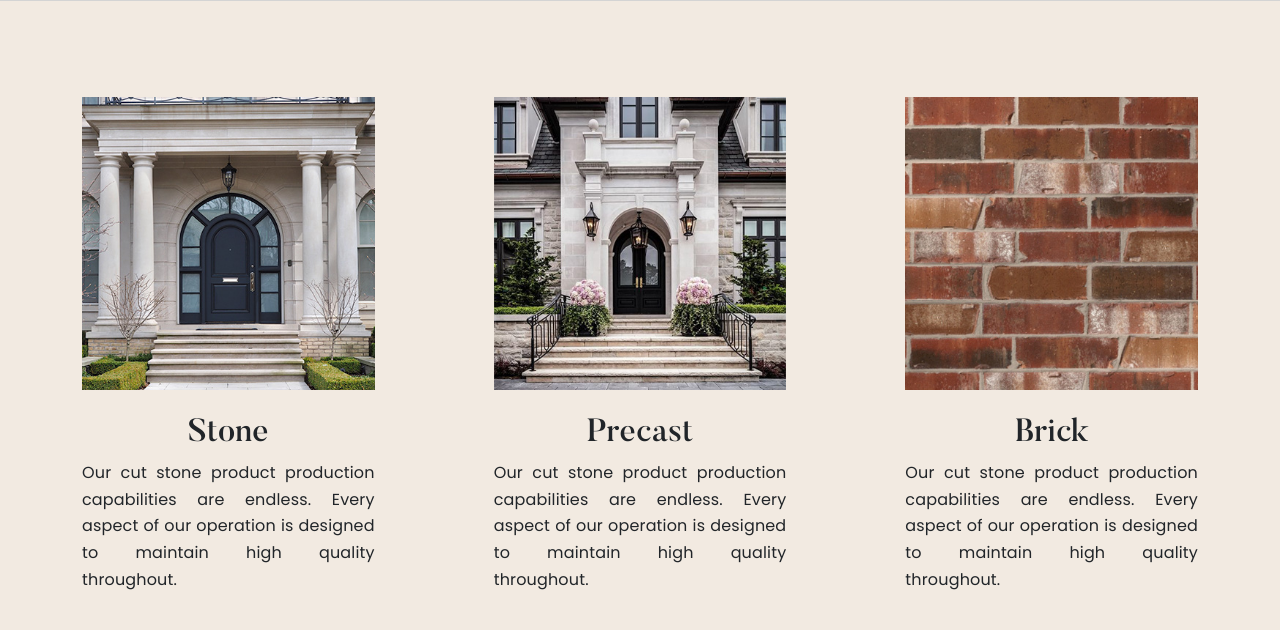
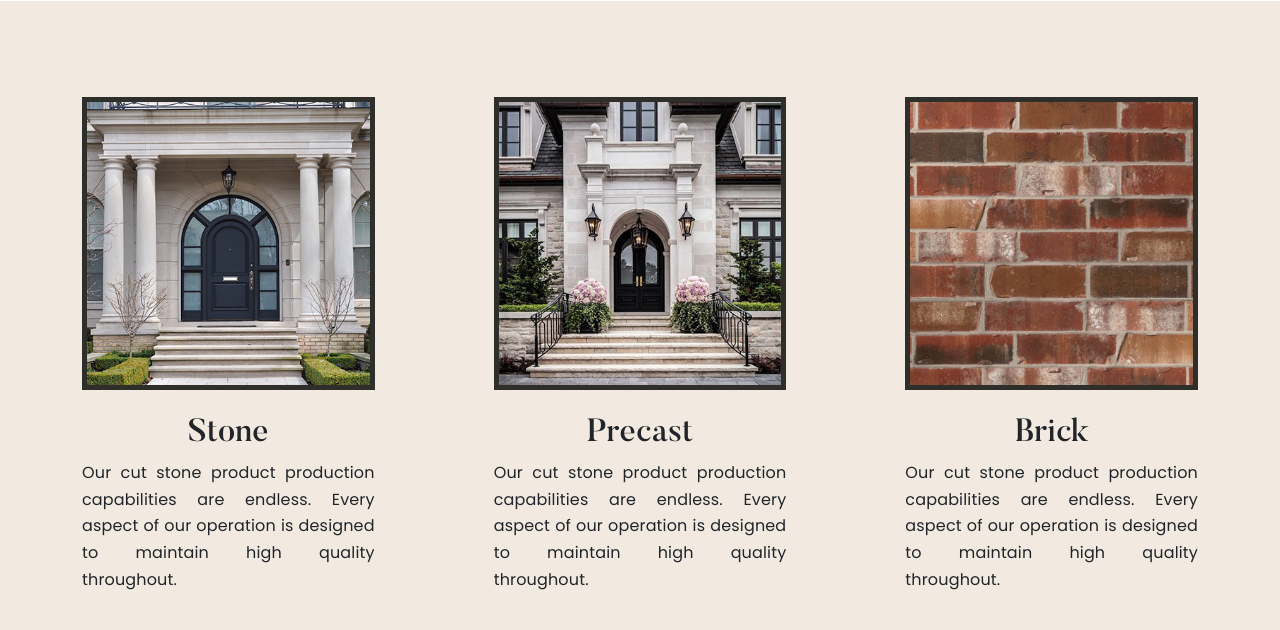
Before and after one commit to sepehrsohrabii/Tulip, a Django app: template frontend/templates/home.html in a window 1280 px wide; the page is wider, and only the part inside the window is pictured. Shown: the part 2568-3198 px from the top of that part. Run offline with Django 4.2, Linux system fonts and the light colour scheme; the template is opened without the code that fills it: most values are stand-ins (such as "Sample title", 1, 10 or a date in 2020); grey boxes marked "Sample" are stand-in pictures; form fields are guessed from the names that the template uses; some libraries are stand-ins or nearby versions; some web fonts are replaced.

Commit message:
design updated - deployment

```diff
--- a/frontend/static/css/style.css
+++ b/frontend/static/css/style.css
@@ -197,6 +197,9 @@ a.active {
 }
 .border2 {
   border-bottom: 2px solid var(--primary-color) !important;
+}
+.border3 {
+  border: 5px solid var(--dark-green) !important;
 }
 .text-color-primary {
   color: var(--primary-color) !important;
--- a/frontend/templates/home.html
+++ b/frontend/templates/home.html
@@ -27,7 +27,7 @@
 </div>
 <!-- picture slider -->
 <div class="container-fluid p-0">
-	<div id="carouselExampleCaptions"  class="carousel slide">
+	<div id="carouselExampleCaptions"  class="carousel slide"  data-bs-ride="carousel">
   <div class="carousel-inner">
     <div class="carousel-item active">
       <img src="{{ setting.img_selider_one.url }}" class="d-block w-100 object-fit-cover object-position-center" alt="image slider one">
@@ -62,9 +62,14 @@
 </div>
 </div>
 <!-- Vitualization Section -->
-<div class="container-fluid section-2 bg-img-cover py-5 height-656" style="background-image: url({% static 'img/section-three.jpg' %})">
-	<div class="row justify-content-end h-100 align-content-center pe-5">
-		<div class="col-4 align-items-center me-5">
+<div class="container-fluid section-2 bg-img-cover py-5 height-656 px-0 bg-white overflow-hidden">
+	<div class="row justify-content-between h-100 align-content-center pe-5">
+		<div class="col align-items-center">
+			<video src="https://drive.google.com/uc?id=1CGdUpjAMnqpaHAgITkxYMOK_uhe2JoXp" autoplay loop muted
+			       playsinline
+			       width="100%"></video>
+		</div>
+		<div class="col-4 align-self-center me-5">
 			<h2 class="text-dark-green">Design Your Project</h2>
 			<p class="p1 fw-light my-4 w-75">
 				Start with one of our sample scenes or upload your own project image and let our Al.
@@ -78,20 +83,20 @@
 <div class="container py-5 my-5">
 	<div class="row justify-content-between">
 		<div class="col text-center">
-			<img src="{% static 'img/stonnew.jpg' %}" width="100%"/>
+			<img src="{% static 'img/stonnew.jpg' %}" width="100%" class="border3"/>
 			<h3 class="mt-4 mb-2">Stone</h3>
 			<p class="p1" align="justify">Our cut stone product production capabilities are endless. Every aspect of our operation is designed to maintain high quality throughout.</p>
 		</div>
 		<div class="col-1"></div>
 		<div class="col text-center">
-			<img src="{% static 'img/pre-new.jpg' %}" width="100%"/>
+			<img src="{% static 'img/pre-new.jpg' %}" width="100%" class="border3"/>
 			<h3 class="mt-4 mb-2">Precast</h3>
 			<p class="p1" align="justify">Our cut stone product production capabilities are endless. Every aspect of our operation is designed to maintain high quality throughout.</p>
 		</div>
 
 		<div class="col-1"></div>
 		<div class="col text-center">
-			<img src="{% static 'img/bricknew.jpg' %}" width="100%"/>
+			<img src="{% static 'img/bricknew.jpg' %}" width="100%" class="border3"/>
 			<h3 class="mt-4 mb-2">Brick</h3>
 			<p class="p1" align="justify">Our cut stone product production capabilities are endless. Every aspect of our operation is designed to maintain high quality throughout.</p>
 		</div>
--- a/static/css/style.css
+++ b/static/css/style.css
@@ -197,6 +197,9 @@ a.active {
 }
 .border2 {
   border-bottom: 2px solid var(--primary-color) !important;
+}
+.border3 {
+  border: 5px solid var(--dark-green) !important;
 }
 .text-color-primary {
   color: var(--primary-color) !important;
```
